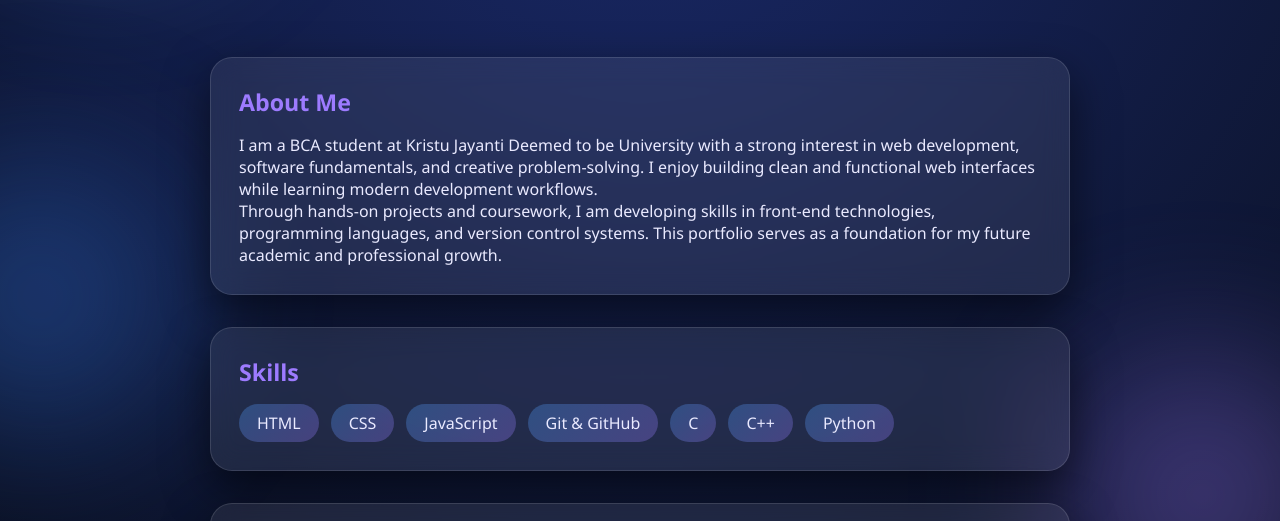
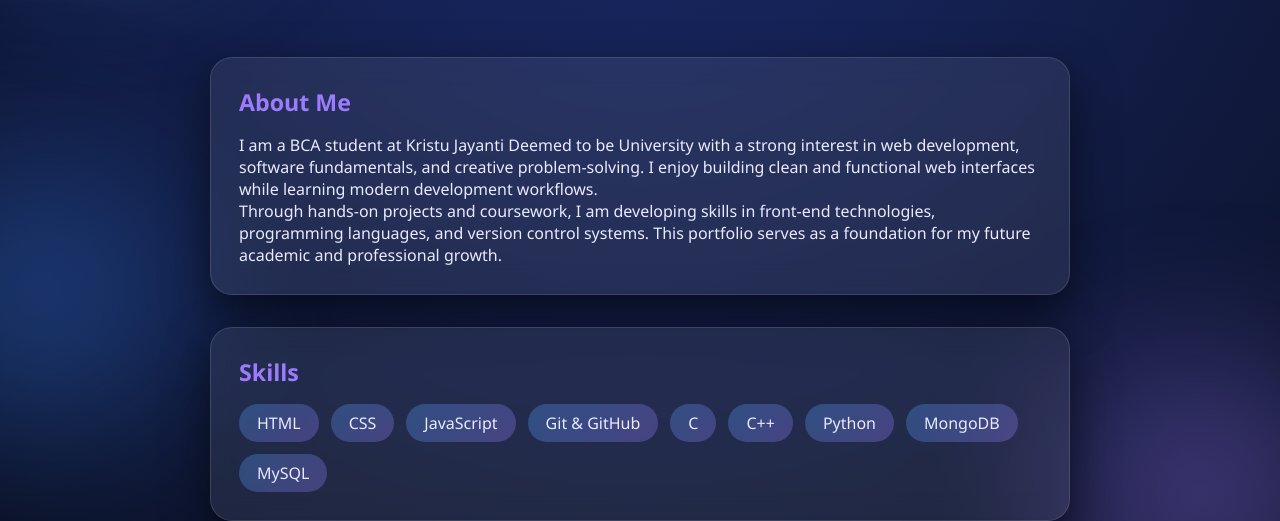
Before and after one commit to Svayam-K/Portfolio-63, a plain HTML site: page index.html in a window 1280 px wide. Shown: the part 244-765 px from the top of the page. Drawn offline with Linux system fonts and the light colour scheme.

Commit message:
Update index.html

```diff
--- a/index.html
+++ b/index.html
@@ -48,6 +48,8 @@
                 <span>C</span>
                 <span>C++</span>
                 <span>Python</span>
+                <span>MongoDB</span>
+                <span>MySQL</span>
             </div>
         </section>
 
```
